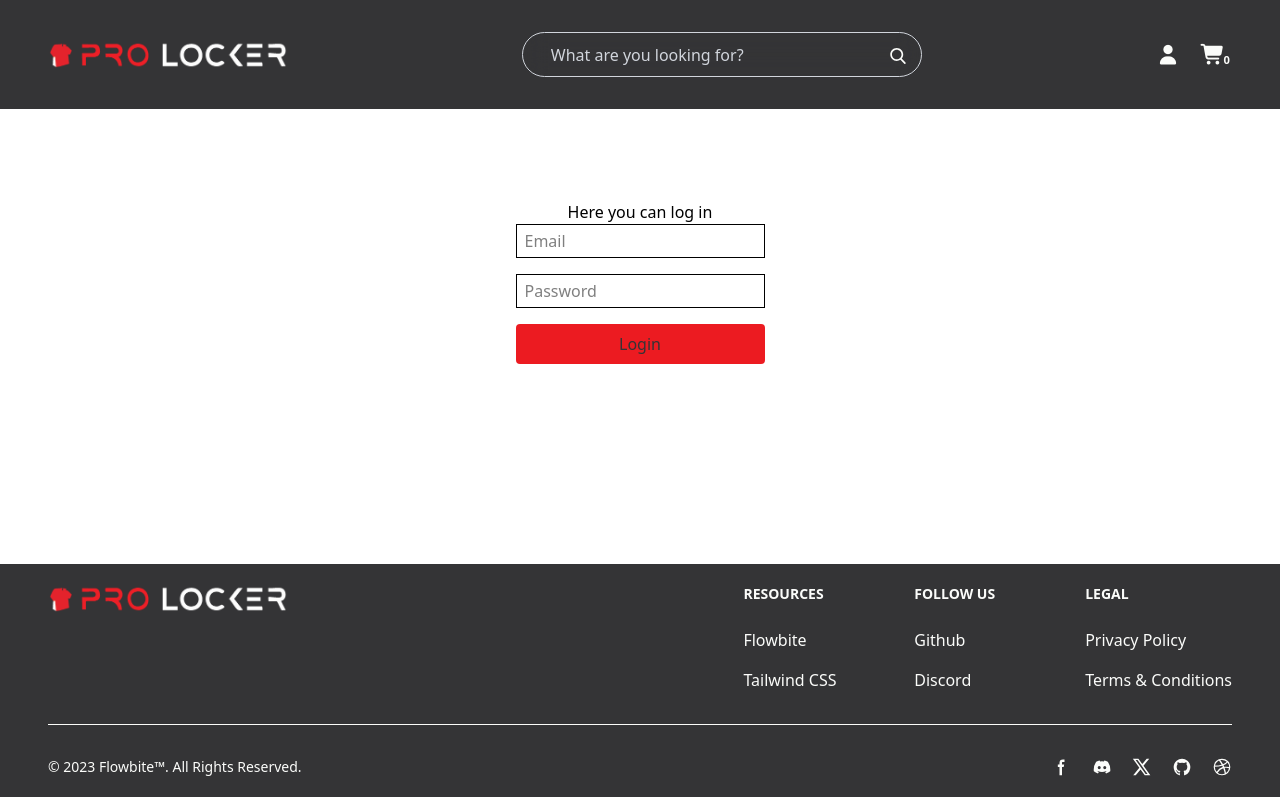
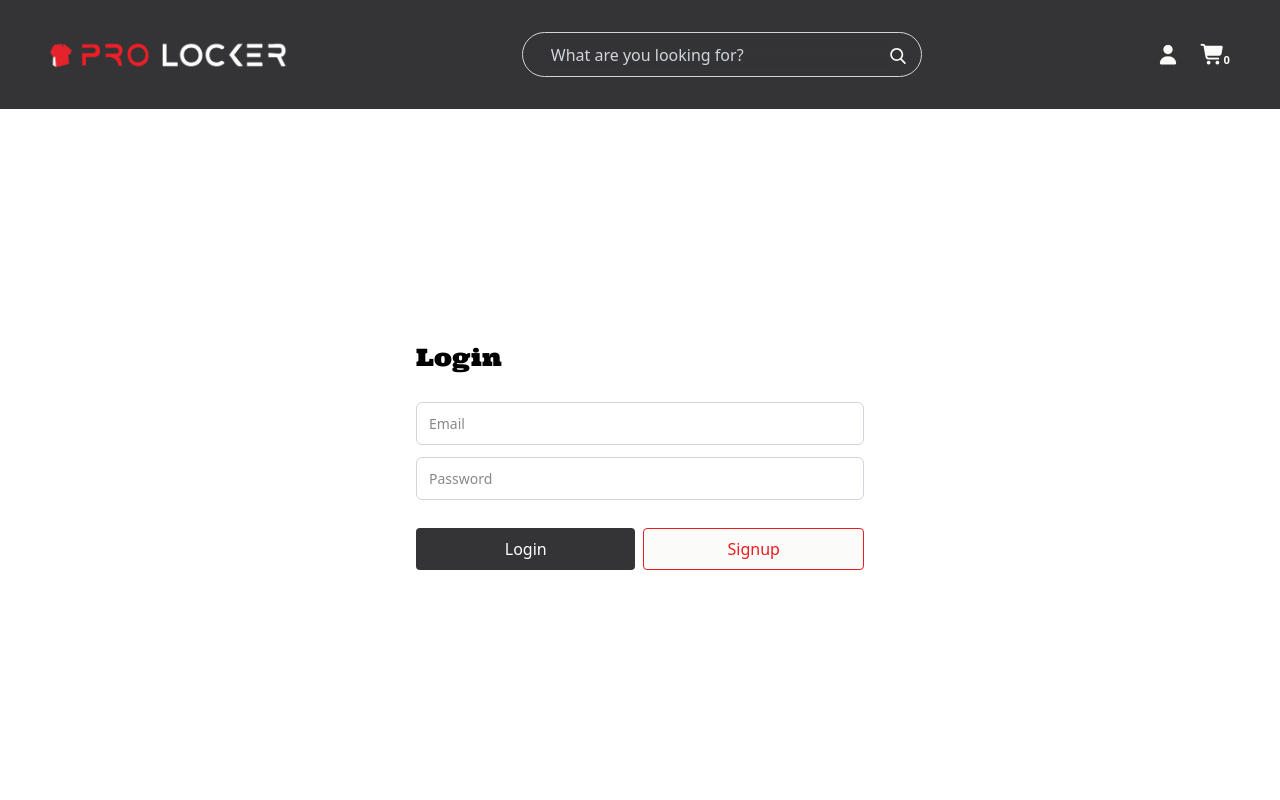
Before and after one commit to alyyissa/ProLocker, a React (Vite) app in the folder frontend/: page /login in a window 1280 px wide. Shown: the top 800 px of the page. Built offline with nearby package versions, Linux system fonts and the light colour scheme; no server answers.

Commit message:
Added the errors in the front end and handled loginThrottleExpiry

```diff
--- a/frontend/src/context/AuthContext.jsx
+++ b/frontend/src/context/AuthContext.jsx
@@ -5,7 +5,6 @@ const AuthContext = createContext();
 export const AuthProvider = ({ children }) => {
   const [user, setUser] = useState(null);
 
-  // Check localStorage for a token on app start
   useEffect(() => {
     const accessToken = localStorage.getItem("accessToken");
     const refreshToken = localStorage.getItem("refreshToken");
@@ -23,7 +22,8 @@ export const AuthProvider = ({ children }) => {
   };
 
   const logoutUser = () => {
-    localStorage.removeItem("token");
+    localStorage.removeItem("accessToken");
+    localStorage.removeItem("refreshToken");
     localStorage.removeItem("user");
     setUser(null);
   };
@@ -37,5 +37,4 @@ export const AuthProvider = ({ children }) => {
   );
 };
 
-// Hook to use auth anywhere
 export const useAuth = () => useContext(AuthContext);
--- a/frontend/src/pages/auth/Login.jsx
+++ b/frontend/src/pages/auth/Login.jsx
@@ -1,6 +1,6 @@
-import React, { useState } from 'react'
+import React, { useState,useEffect } from 'react'
 import { login } from '../../services/auth/authService'
-import { useNavigate } from 'react-router-dom'
+import { Link, useNavigate } from 'react-router-dom'
 import { useAuth } from '../../context/AuthContext'
 import { toast } from 'react-toastify'
 
@@ -8,62 +8,138 @@ const Login = () => {
   const [email, setEmail] = useState("")
   const [password, setPassword] = useState("")
   const [loading, setLoading] = useState(false)
+  const [errors, setErrors] = useState({})
 
   const navigate = useNavigate()
-  const { loginUser } = useAuth() // get login function from context
+  const { loginUser } = useAuth()
+
+  const [throttleTime, setThrottleTime] = useState(0);
+  useEffect(() => {
+  const expiry = localStorage.getItem("loginThrottleExpiry");
+    if (expiry) {
+      const remaining = Math.floor((new Date(expiry).getTime() - Date.now()) / 1000);
+      if (remaining > 0) setThrottleTime(remaining);
+    }
+  }, []);
+
+  useEffect(() => {
+    if (throttleTime <= 0) return;
+
+    const interval = setInterval(() => {
+      setThrottleTime(prev => {
+        if (prev <= 1) {
+          clearInterval(interval);
+          localStorage.removeItem("loginThrottleExpiry");
+          return 0;
+        }
+        return prev - 1;
+      });
+    }, 1000);
+
+    return () => clearInterval(interval);
+  }, [throttleTime]);
+
 
   const handleSubmit = async (e) => {
   e.preventDefault()
+  if (throttleTime > 0) return; // prevent submitting while throttled
+
   setLoading(true)
+  setErrors({})
 
   try {
     const res = await login(email, password)
-  console.log("login response", res)
-
-  // Correctly access tokens from the response
     loginUser(res.user, res.accessToken, res.refreshToken)
-
-  toast.success(`Welcome back, ${res.user.email}!`, {
-    position: "bottom-right",
-    autoClose: 3000,
-  })
-
+    toast.success(`Welcome back, ${res.user.firstName}!`, { position: "top-right", autoClose: 3000 })
     navigate("/")
   } catch (err) {
-  console.error(err)
-  toast.error(err.response?.data?.message || "Login failed")
+    let message = "Wrong credentials"
+
+    if (err.response?.status === 429) {
+    message = "Too many requests, try again later";
+
+    const ttl = import.meta.env.VITE_REQUEST_LOGIN_TIME;
+    const expiryTime = new Date(Date.now() + ttl * 1000);
+    localStorage.setItem("loginThrottleExpiry", expiryTime);
+    setThrottleTime(ttl);
+
+    const interval = setInterval(() => {
+      setThrottleTime(prev => {
+        if (prev <= 1) {
+          clearInterval(interval);
+          localStorage.removeItem("loginThrottleExpiry");
+          return 0;
+        }
+        return prev - 1;
+      });
+    }, 1000);
+  }
+
+      toast.error(message)
+      setErrors({ global: message })
     } finally {
       setLoading(false)
     }
   }
 
+
+
+  const getInputClass = (fieldName) => {
+    const baseClass = "field-input border px-2 py-1 rounded focus:outline-none focus:ring-2 focus:ring-primary"
+    return errors[fieldName]
+      ? `${baseClass} border-red-500 focus:border-red-500 focus:ring-red-200`
+      : baseClass
+  }
+
   return (
-    <div className='py-50 flex items-center justify-center flex-col'>
-      <p>Here you can log in</p>
-      <form onSubmit={handleSubmit} className='flex flex-col gap-4'>
+    <div className="h-screen flex items-center justify-center flex-col px-4 pt-28">
+      <form onSubmit={handleSubmit} className="flex flex-col gap-3 w-full max-w-md">
+        <h1 className="text-2xl mb-4 font-semibold ultra-regular">Login</h1>
+
+        {/* Email */}
+        <div className="flex flex-col">
           <input
             type="email"
-          placeholder='Email'
+            name="email"
+            placeholder="Email"
             value={email}
             onChange={(e) => setEmail(e.target.value)}
-          className='border px-2 py-1'
+            className={getInputClass("email")}
             required
           />
+        </div>
+        <div className="flex flex-col">
           <input
             type="password"
-          placeholder='Password'
+            name="password"
+            placeholder="Password"
             value={password}
             onChange={(e) => setPassword(e.target.value)}
-          className='border px-2 py-1'
+            className={getInputClass("password")}
             required
           />
+        </div>
+        {errors.global && (
+          <p className="text-red-500 text-sm mt-1 text-center">{errors.global}</p>
+        )}
+        <div className='w-full flex flex-row gap-2 mt-2'>
           <button
             type="submit"
-          className='bg-primary text-cocoprimary py-2 rounded'
-          disabled={loading}
+            className="w-full bg-cocoprimary text-white py-2 rounded mt-2 transition-all duration-200 disabled:opacity-50 disabled:cursor-not-allowed cursor-pointer hover:shadow-md hover:bg-cocoprimary/90"
+            disabled={loading || throttleTime > 0}
           >
-          {loading ? "Logging in..." : "Login"}
+            {loading
+            ? "Logging in..."
+            : throttleTime > 0
+            ? `Wait ${Math.floor(throttleTime / 60)}:${throttleTime % 60 < 10 ? '0' : ''}${throttleTime % 60} min`
+            : "Login"}
           </button>
+          <button className="w-full bg-background text-primary border border-primary py-2 rounded mt-2 transition-all duration-200 disabled:opacity-50 disabled:cursor-not-allowed cursor-pointer hover:shadow-md hover:bg-primary/5 ">
+            <Link to="/signup" className="block w-full h-full">
+              Signup
+            </Link>
+          </button>
+        </div>
       </form>
     </div>
   )
--- a/frontend/src/pages/auth/Profile.jsx
+++ b/frontend/src/pages/auth/Profile.jsx
@@ -1,13 +1,41 @@
 import React from 'react'
+import { useAuth } from '../../context/AuthContext';
+
 
 const Profile = () => {
-return (
+  const { logoutUser } = useAuth();
+
+  const handleLogout = async () => {
+    try {
+      const accessToken = localStorage.getItem("accessToken");
+
+      await fetch("http://localhost:3000/auth/logout", {
+        method: "POST",
+        headers: {
+          "Content-Type": "application/json",
+          Authorization: `Bearer ${accessToken}`,
+        },
+      });
+
+      logoutUser();
+
+      window.location.href = "/login";
+
+    } catch (error) {
+      console.error("Logout failed:", error);
+    }
+  };
+
+  return (
     <div className='h-screen pt-40'>
-        <button className='p-4 bg-black text-background cursor-pointer'>
-            logout
-        </button>
+      <button
+        className='p-4 bg-black text-background cursor-pointer'
+        onClick={handleLogout}
+      >
+        Logout
+      </button>
     </div>
-)
+  )
 }
 
 export default Profile
```
Also changed, not shown: 1 other file (tests, documents, lock files or other folders). Lines whose indentation alone changed are shown as unchanged.
